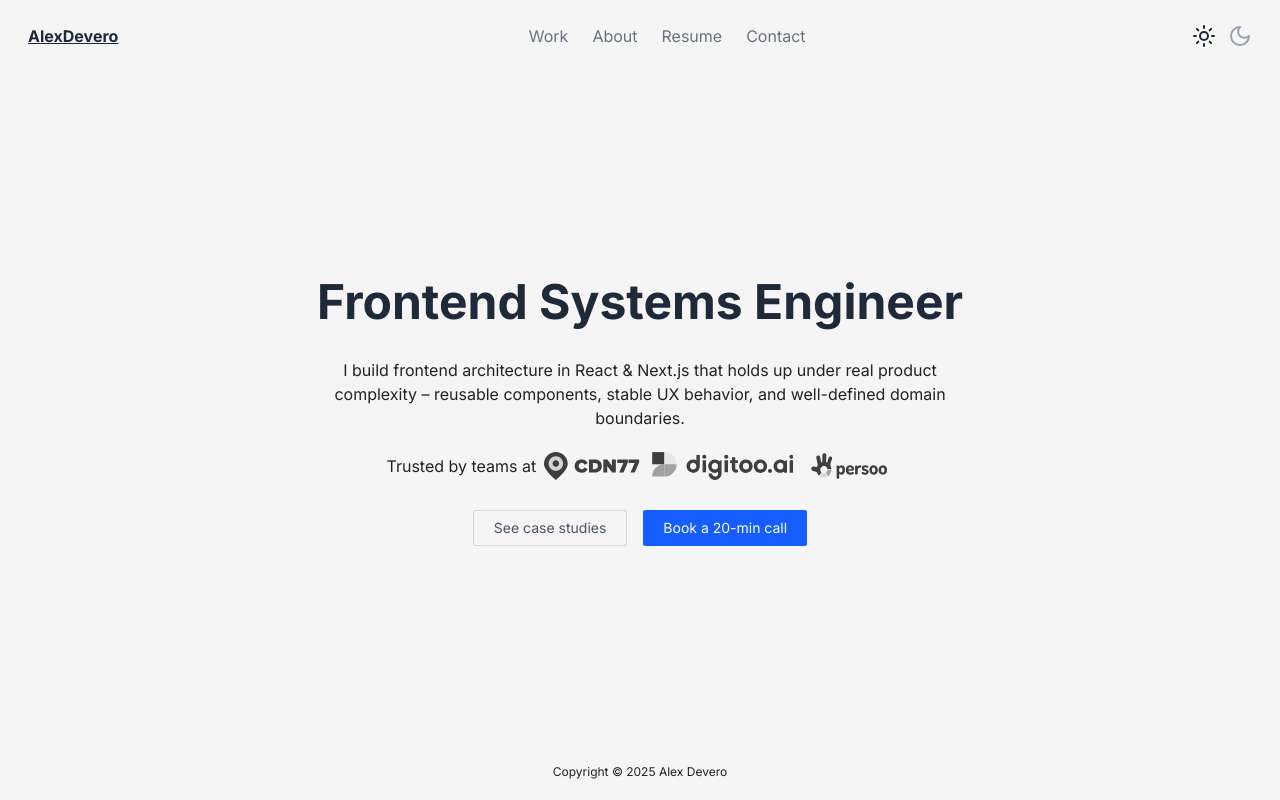
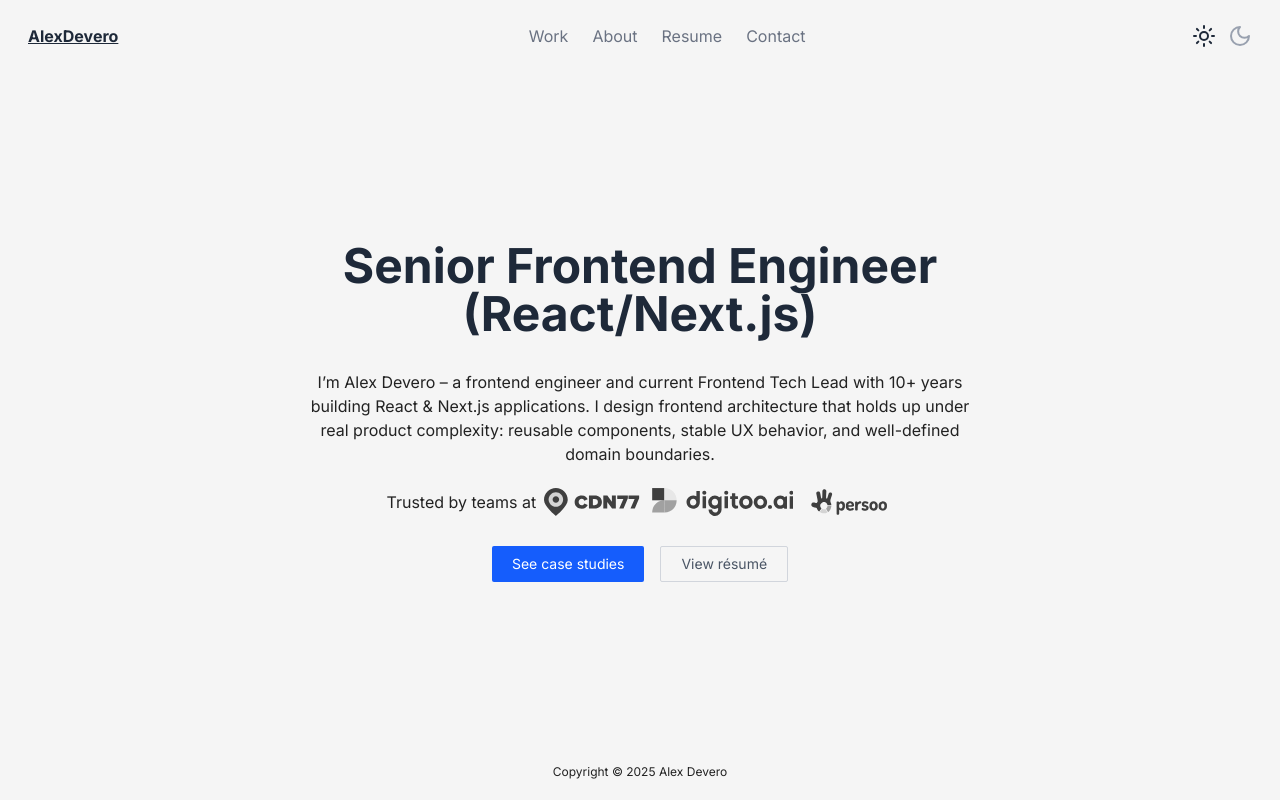
Before and after one commit to alexdevero/alex-devero-website-nextjs, a Next.js app: page / in a window 1280 px wide. Built offline with nearby package versions, Linux system fonts and the light colour scheme; no server answers; some icons are missing; what next-recaptcha-v3 would draw is missing.

Commit message:
chore: update homepage text

```diff
--- a/src/components/Pages/Homepage/Homepage.tsx
+++ b/src/components/Pages/Homepage/Homepage.tsx
@@ -1,14 +1,9 @@
-'use client'
-
-import { track } from '@vercel/analytics'
-
 import classNames from 'classnames'
 import type { FC } from 'react'
 
 import { Button } from '@/components/Button'
 import { DefaultLayout } from '@/components/DefaultLayout'
 import { Typography } from '@/components/Typography'
-import { calendlyLink } from '@/constants/links'
 import Cdn77Logo from '@/public/images/logos/cdn77-logo.svg'
 import DigitooLogo from '@/public/images/logos/digitoo-logo.svg'
 import PersooLogo from '@/public/images/logos/persoo-logo.svg'
@@ -20,12 +15,13 @@ export const HomePage: FC = () => (
     <div className="flex w-full flex-1 items-center justify-center">
       <div className="max-w-2xl text-center">
         <Typography as="h1" variant="h1" centered>
-          Frontend Systems Engineer
+          Senior Frontend Engineer (React/Next.js)
         </Typography>
         <Typography as="h2" variant="body" centered>
-          I build frontend architecture in React & Next.js that holds up under real product
-          complexity &ndash; reusable components, stable UX behavior, and well-defined domain
-          boundaries.
+          I&rsquo;m Alex Devero &ndash; a frontend engineer and current Frontend Tech Lead with 10+
+          years building React &amp; Next.js applications. I design frontend architecture that holds
+          up under real product complexity: reusable components, stable UX behavior, and
+          well-defined domain boundaries.
         </Typography>
 
         <Typography className="my-4 flex flex-col items-center justify-center gap-2 md:flex-row">
@@ -47,16 +43,12 @@ export const HomePage: FC = () => (
         </Typography>
 
         <div className="mt-6 flex flex-col items-center justify-center gap-4 sm:flex-row">
-          <Button centered={false} href="/work" variant="outline">
+          <Button centered={false} href="/work">
             See case studies
           </Button>
 
-          <Button
-            centered={false}
-            href={calendlyLink}
-            onClick={() => track('homepage_schedule_call')}
-          >
-            Book a 20-min call
+          <Button centered={false} href="/resume" variant="outline">
+            View r&eacute;sum&eacute;
           </Button>
         </div>
       </div>
```
